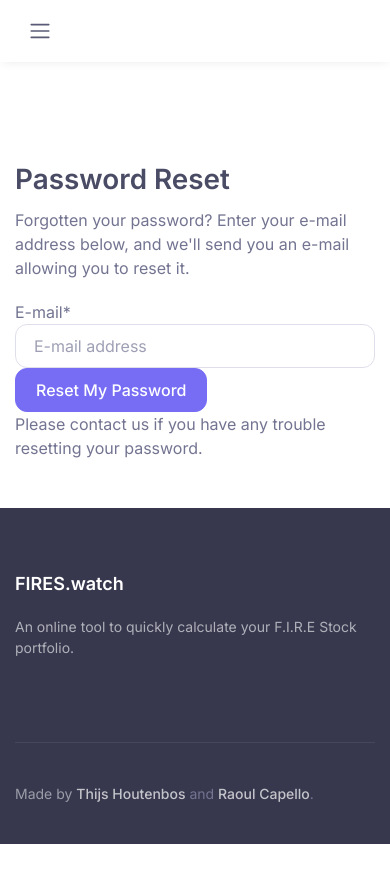
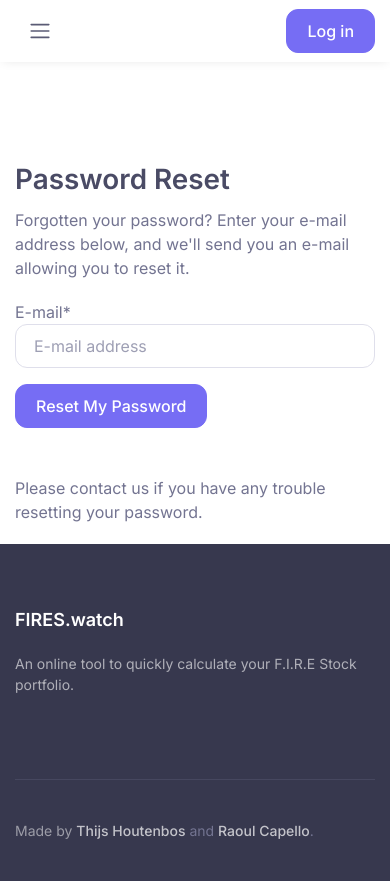
Before and after one commit to thijsh/fires.watch, a Django app: page /accounts/password/reset/ in a window 390 px wide. Before the commit the page ends 844 px from the top, so only its background shows below. Run offline with Django 3.2, Linux system fonts and the light colour scheme; some libraries are stand-ins or nearby versions; some web fonts are replaced.

Commit message:
Fix/show buttons on mobile (#8)
* Show (only) login button on mobile

* Add some spacing around forms, looks better on mobile

* Add signout link to main menu for mobile

```diff
--- a/fires_watch/templates/account/login.html
+++ b/fires_watch/templates/account/login.html
@@ -34,7 +34,7 @@ for a {{ site_name }} account and sign in below:{% endblocktranslate %}</p>
     <a href="{{ signup_url }}">sign up</a> first.{% endblocktranslate %}</p>
 {% endif %}
 
-<form class="login" method="POST" action="{% url 'account_login' %}">
+<form class="login mb-5" method="POST" action="{% url 'account_login' %}">
     {% csrf_token %}
     {{ form|crispy }}
     {% if redirect_field_value %}
--- a/fires_watch/templates/account/password_reset.html
+++ b/fires_watch/templates/account/password_reset.html
@@ -15,10 +15,10 @@
 
 <p>{% translate "Forgotten your password? Enter your e-mail address below, and we'll send you an e-mail allowing you to reset it." %}</p>
 
-    <form method="POST" action="{% url 'account_reset_password' %}" class="password_reset">
+<form method="POST" action="{% url 'account_reset_password' %}" class="password_reset mb-5">
     {% csrf_token %}
     {{ form|crispy }}
-        <input class="btn btn-primary" type="submit" value="{% translate 'Reset My Password' %}" />
+    <input class="btn btn-primary mt-3" type="submit" value="{% translate 'Reset My Password' %}" />
 </form>
 
 <p>{% blocktranslate %}Please contact us if you have any trouble resetting your password.{% endblocktranslate %}</p>
--- a/fires_watch/templates/account/signup.html
+++ b/fires_watch/templates/account/signup.html
@@ -10,13 +10,13 @@
 
 <p>{% blocktranslate %}Already have an account? Then please <a href="{{ login_url }}">sign in</a>.{% endblocktranslate %}</p>
 
-<form class="signup" id="signup_form" method="post" action="{% url 'account_signup' %}">
+<form class="signup mb-5" id="signup_form" method="post" action="{% url 'account_signup' %}">
     {% csrf_token %}
     {{ form|crispy }}
     {% if redirect_field_value %}
     <input type="hidden" name="{{ redirect_field_name }}" value="{{ redirect_field_value }}" />
     {% endif %}
-    <button class="btn btn-primary mt-3 mb-5" type="submit">{% translate "Sign Up" %} &raquo;</button>
+    <button class="btn btn-primary mt-3" type="submit">{% translate "Sign Up" %} &raquo;</button>
 </form>
 
 {% endblock %}
--- a/fires_watch/templates/partials/_navbar_top.html
+++ b/fires_watch/templates/partials/_navbar_top.html
@@ -10,7 +10,7 @@
                     <img class="d-lg-none" width="58" src="path-to-mobile-logo" alt="Around" />
                 </a>
                 {% endcomment %}
-                <div class="d-flex align-items-center order-lg-3">
+                <div class="d-flex order-lg-3">
                     <button class="navbar-toggler me-2" type="button" data-bs-toggle="collapse" data-bs-target="#navbarCollapseMainMenu">
                         <span class="navbar-toggler-icon"></span>
                     </button>
@@ -19,8 +19,10 @@
                         <a class="navbar-tool-icon-box" href="#">
                             <img class="navbar-tool-icon-box-img" src="{% static 'images/avatar.svg' %}" alt="Avatar" />
                         </a>
-                        <a class="navbar-tool-label dropdown-toggle" href="#">
-                            <small>Hello,</small>{{ request.user.username|capfirst }}</a>
+                        <a class="navbar-tool-label dropdown-toggle" href="{% url 'users:detail' request.user.username  %}">
+                            <small>Hello,</small>
+                            {{ request.user.username|capfirst }}
+                        </a>
                         <ul class="dropdown-menu dropdown-menu-end" style="width: 15rem;">
                             {% if request.user.is_superuser %}
                             <li>
@@ -59,7 +61,6 @@
                                 <a class="dropdown-item d-flex align-items-center disabled" href="#">
                                     <i class="ai-users fs-base opacity-60 me-2"></i>
                                     Calculator
-                                    <span class="ms-auto fs-xs text-muted">146</span>
                                 </a>
                             </li>
                             <li class="dropdown-divider"></li>
@@ -87,14 +88,21 @@
                             </li>
                         </ul>
                     </div>
-                    {% else %}
+                    {% endif %}
+                </div> <!-- /.d-flex -->
+
+                {% if not request.user.is_authenticated %}
+                <div class="d-flex order-lg-3">
                     <a class="btn btn-primary d-none d-sm-inline-block ms-3" href="{% url 'account_signup' %}">Sign up</a>
-                    <a class="btn btn-primary d-none d-sm-inline-block ms-3" href="{% url 'account_login' %}">Log in</a>
-                    {% endif %}
-                </div>
+                    <a class="btn btn-primary ms-3" href="{% url 'account_login' %}">Log in</a>
+                </div> <!-- /.d-flex -->
+                {% endif %}
+
                 <div class="collapse navbar-collapse order-lg-2" id="navbarCollapseMainMenu">
                     <ul class="navbar-nav me-auto">
-                        <li class="nav-item active"><a class="nav-link" href="{% url 'home' %}">Home</a></li>
+                        <li class="nav-item active">
+                            <a class="nav-link" href="{% url 'home' %}">Home</a>
+                        </li>
                         <li class="nav-item dropdown">
                             <a class="nav-link dropdown-toggle disabled" href="#" data-bs-toggle="dropdown">Dropdown</a>
                             <ul class="dropdown-menu">
@@ -110,15 +118,26 @@
                                         <li><a class="dropdown-item disabled" href="#">Yet another link</a></li>
                                     </ul>
                                 </li>
-                                <li><a class="dropdown-item disabled" href="#">Another action</a></li>
+                                <li>
+                                    <a class="dropdown-item disabled" href="#">Another action</a>
+                                </li>
                                 <li class="dropdown-divider"></li>
-                                <li><a class="dropdown-item disabled" href="#">Something else here</a></li>
+                                <li>
+                                    <a class="dropdown-item disabled" href="#">Something else here</a>
+                                </li>
                             </ul>
                         </li>
                         <li class="nav-item">
                             <a class="nav-link disabled" href="#" tabindex="-1" aria-disabled="true">Disabled</a>
                         </li>
+                        {% if request.user.is_authenticated %}
+                        <li class="nav-item d-sm-none">
+                            <a class="nav-link" href="{% url 'account_logout' %}">Sign out</a>
+                        </li>
+                        {% endif %}
                     </ul>
-                </div>
-            </div>
+                </div> <!-- /.collapse #navbarCollapseMainMenu -->
+
+            </div> <!-- /.container -->
+
         </header>
```
Lines whose indentation alone changed are shown as unchanged.
